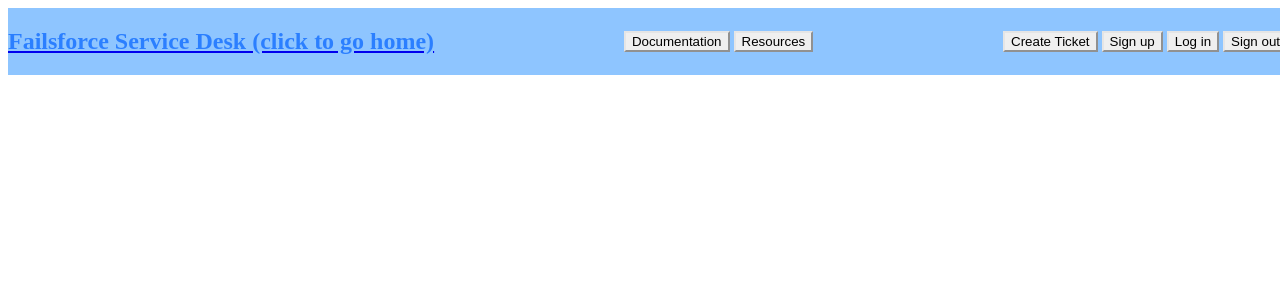
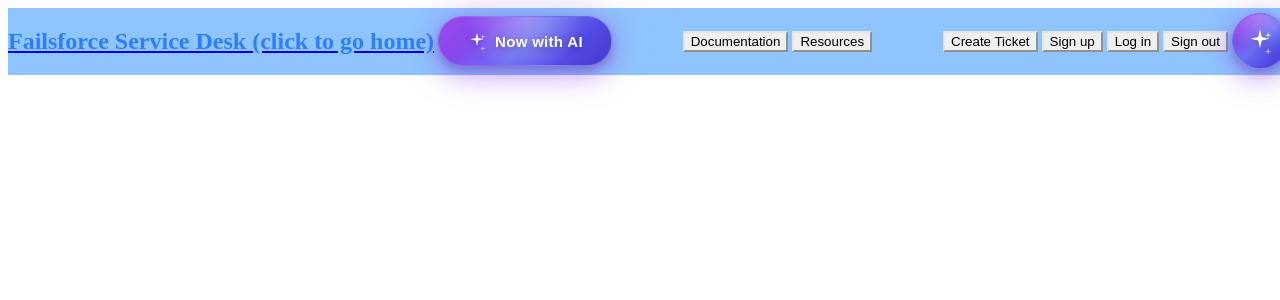
Before and after one commit to ingoau/service-table, a Next.js app: page / in a window 1280 px wide. Shown: the top 300 px of the page. Built offline with nearby package versions, Linux system fonts and the light colour scheme.

Commit message:
add AI buttons

```diff
--- a/components/navbar.tsx
+++ b/components/navbar.tsx
@@ -2,6 +2,7 @@
 
 import { AnimatePresence, motion } from "motion/react";
 import { useState } from "react";
+import { AIButton } from "./ai-button";
 
 export default function Navbar() {
   const [documentationMenuOpen, setDocumentationMenuOpen] = useState(false);
@@ -16,6 +17,7 @@ export default function Navbar() {
             Failsforce Service Desk (click to go home)
           </h2>
         </a>
+        <AIButton variant="expanded" text="Now with AI" />
         <div className="grow"></div>
         <button
           onClick={() => {
@@ -38,6 +40,7 @@ export default function Navbar() {
         <button onClick={() => (location.href = "/signup")}>Sign up</button>
         <button onClick={() => (location.href = "/login")}>Log in</button>
         <button onClick={() => (location.href = "/logout")}>Sign out</button>
+        <AIButton variant="circle" />
       </div>
       <AnimatePresence>
         {documentationMenuOpen && (
```
